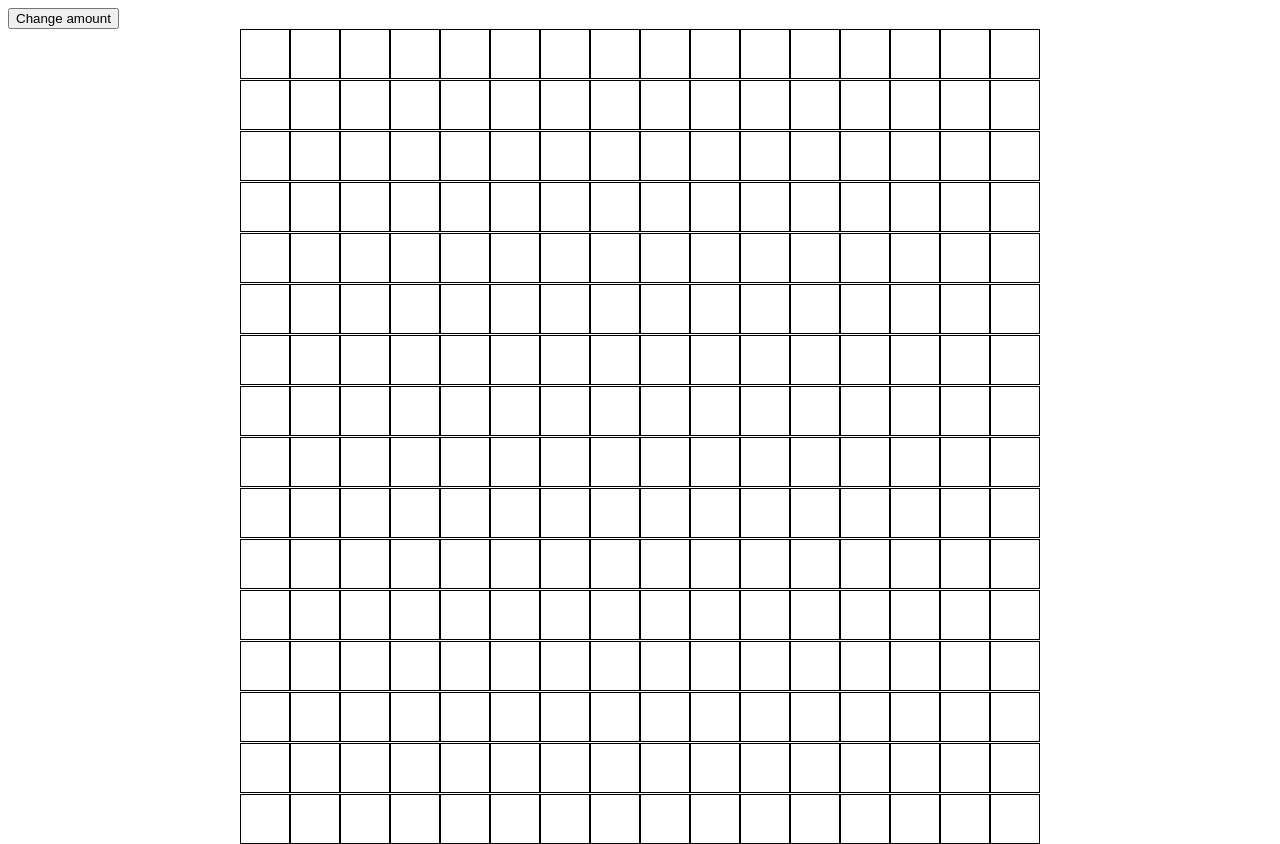
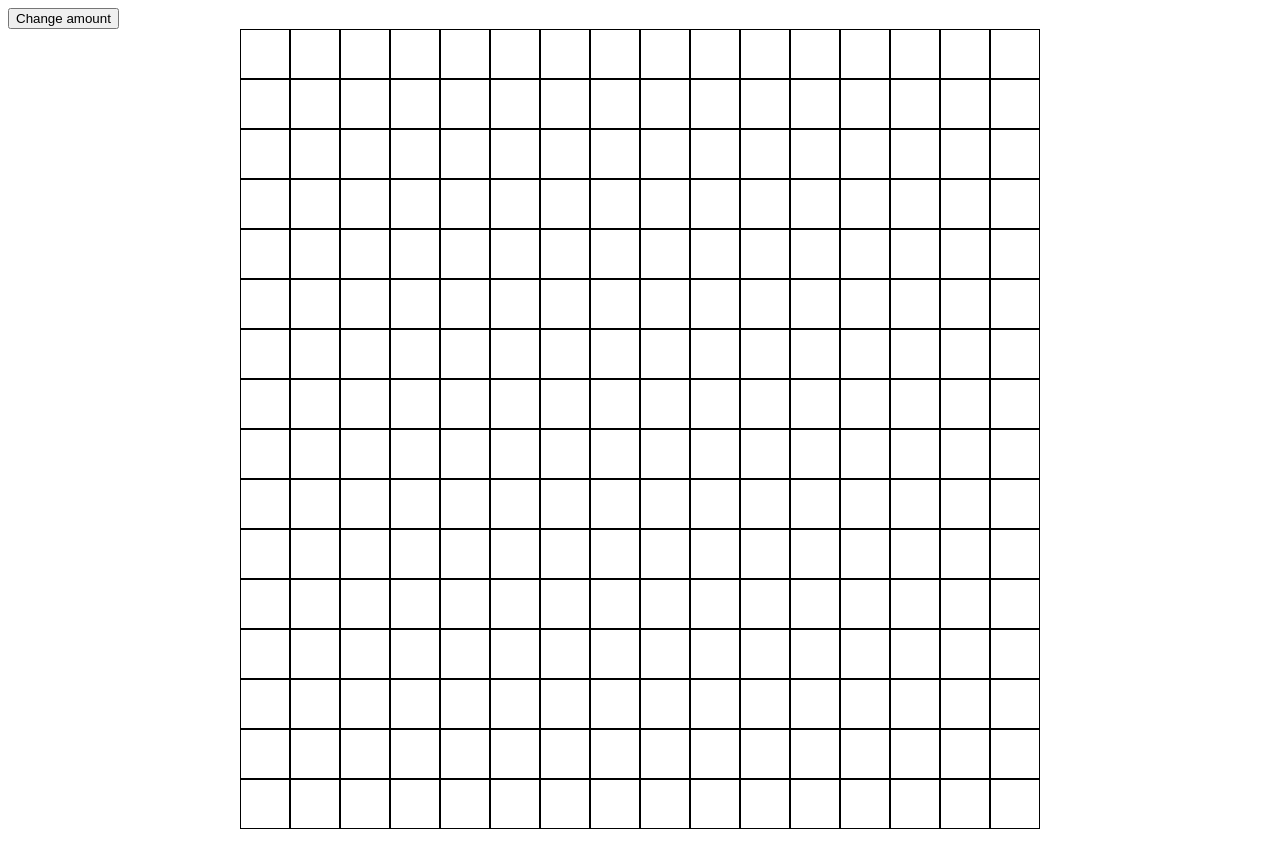
Before and after one commit to Tenarien/etch-a-sketch, a plain HTML site: page index.html in a window 1280 px wide. Drawn offline with Linux system fonts and the light colour scheme.

Commit message:
Change couple of styles to look much better

```diff
--- a/style.css
+++ b/style.css
@@ -7,7 +7,6 @@
 .content {
     display: flex;
     width: 600px;
-    gap: 1px;
     flex-wrap: wrap;
     width: 800px;
     height: 800px;
```
